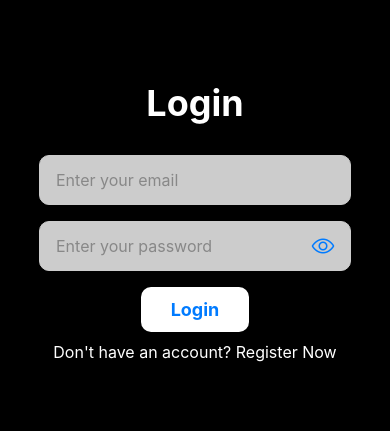
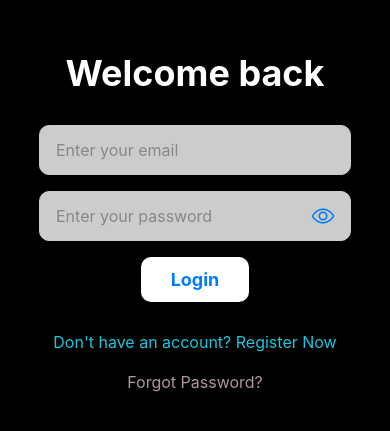
Before and after one commit to vladstoe/bani-native, a React Native app: screen /LoginRegister in a window 390 px wide. Shown: the part 201-632 px from the top of the page. Built offline with nearby package versions, Linux system fonts and the light colour scheme.

Commit message:
added reset password

```diff
--- a/LoginRegisterPage.js
+++ b/LoginRegisterPage.js
@@ -32,7 +32,6 @@ const LoginScreen = () => {
           const user = userCredentials.user;
           console.log('Logged in with:', user.email);
           navigation.replace('Game'); // Navigate to the Game page
-
         })
         .catch(error => alert(error.message));
     } else {
@@ -60,9 +59,25 @@ const LoginScreen = () => {
     }
   };
 
+  const handleForgotPassword = () => {
+    if (!email) {
+      alert('Please enter your email in the box to receive a password reset');
+      return;
+    }
+
+    auth
+      .sendPasswordResetEmail(email)
+      .then(() => {
+        alert('Password reset email sent. Please check your inbox or spam folder.');
+      })
+      .catch(error => {
+        alert(error.message);
+      });
+  };
+
   return (
     <KeyboardAvoidingView style={styles.container} behavior="padding">
-      <Text style={styles.title}>{isLogin ? 'Login' : 'Register'}</Text>
+      <Text style={styles.title}>{isLogin ? 'Welcome back' : 'Create an account'}</Text>
       {!isLogin && (
         <TextInput
           style={styles.input}
@@ -128,9 +143,15 @@ const LoginScreen = () => {
           {isLogin ? "Don't have an account? Register Now" : 'Already have an account? Login'}
         </Text>
       </TouchableOpacity>
+      {isLogin && (
+        <TouchableOpacity onPress={handleForgotPassword}>
+          <Text style={styles.forgotPassword}>Forgot Password?</Text>
+        </TouchableOpacity>
+      )}
     </KeyboardAvoidingView>
   );
 };
+
 
 const styles = StyleSheet.create({
   container: {
@@ -196,8 +217,14 @@ const styles = StyleSheet.create({
     textAlign: 'center',
   },
   switchText: {
-    color: '#fff',
+    color: '#18C6DE',
     fontSize: 16,
+    marginTop: 20,
+  },
+  forgotPassword: {
+    color: '#A9999A',
+    fontSize: 16,
+    marginTop: 20,
   },
 });
 
```
